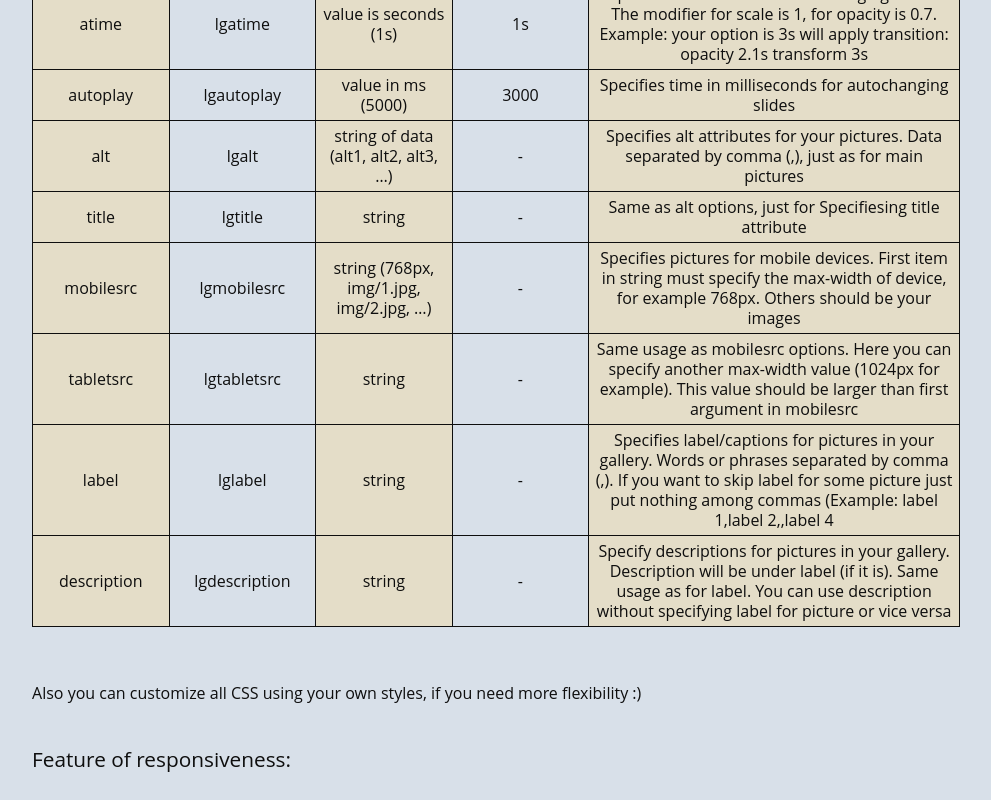
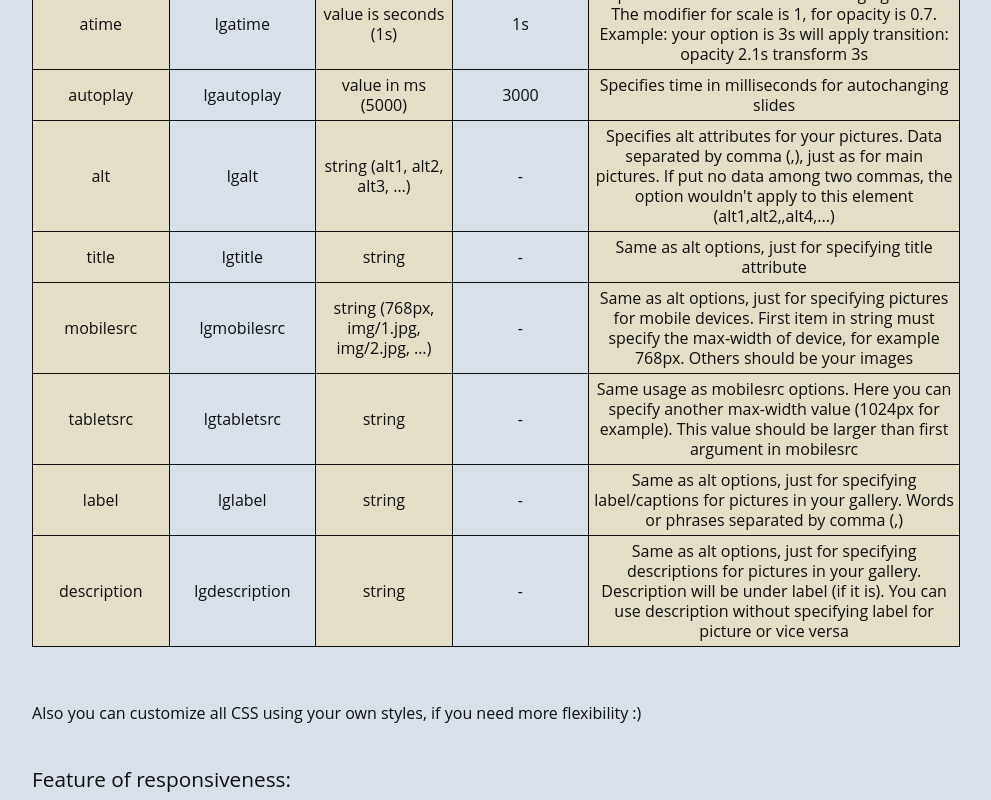
Before and after one commit to mopcweb/LGallery, a website: page app/index.html in a window 1280 px wide. Shown: the part 3360-4160 px from the top of the page, without its empty margins (144-1135 px from the left). Drawn offline with Linux system fonts and the light colour scheme.

Commit message:
fix css & html bugs

```diff
--- a/app/index.html
+++ b/app/index.html
@@ -276,7 +276,7 @@
           <tr>
             <th>Option</th>
             <th>Data-attribute (Ex.: data-lgwidth)</th>
-            <th>Type of value</th>
+            <th>Type of value (Example)</th>
             <th>Default</th>
             <th>Description</th>
           </tr>
@@ -327,7 +327,7 @@
           <tr>
             <td>-</td>
             <td>lghover</td>
-            <td>value in ms (500</td>
+            <td>value in ms (500)</td>
             <td>300</td>
             <td>This option should be used, if you have any transform effect on hovering your parent element, to prevent a conflict with lgallery.min.js. Value is time of cancelling you animation hover effect</td>
           </tr>
@@ -355,23 +355,23 @@
           <tr>
             <td>alt</td>
             <td>lgalt</td>
-            <td>string of data (alt1, alt2, alt3, …)</td>
+            <td>string (alt1, alt2, alt3, …)</td>
             <td>-</td>
-            <td>Specifies alt attributes for your pictures. Data separated by comma (,), just as for main pictures</td>
+            <td>Specifies alt attributes for your pictures. Data separated by comma (,), just as for main pictures. If put no data among two commas, the option wouldn't apply to this element (alt1,alt2,,alt4,...)</td>
           </tr>
           <tr>
             <td>title</td>
             <td>lgtitle</td>
             <td>string</td>
             <td>-</td>
-            <td>Same as alt options, just for Specifiesing title attribute</td>
+            <td>Same as alt options, just for specifying title attribute</td>
           </tr>
           <tr>
             <td>mobilesrc</td>
             <td>lgmobilesrc</td>
             <td>string (768px, img/1.jpg, img/2.jpg, …) </td>
             <td>-</td>
-            <td>Specifies pictures for mobile devices. First item in string must specify the max-width of device, for example 768px. Others should be your images</td>
+            <td>Same as alt options, just for specifying pictures for mobile devices. First item in string must specify the max-width of device, for example 768px. Others should be your images</td>
           </tr>
           <tr>
             <td>tabletsrc</td>
@@ -385,14 +385,14 @@
             <td>lglabel</td>
             <td>string</td>
             <td>-</td>
-            <td>Specifies label/captions for pictures in your gallery. Words or phrases separated by comma (,). If you want to skip label for some picture just put nothing among commas (Example: label 1,label 2,,label 4</td>
+            <td>Same as alt options, just for specifying label/captions for pictures in your gallery. Words or phrases separated by comma (,)</td>
           </tr>
           <tr>
             <td>description</td>
             <td>lgdescription</td>
             <td>string</td>
             <td>-</td>
-            <td>Specify descriptions for pictures in your gallery. Description will be under label (if it is). Same usage as for label. You can use description without specifying label for picture or vice versa</td>
+            <td>Same as alt options, just for specifying descriptions for pictures in your gallery. Description will be under label (if it is). You can use description without specifying label for picture or vice versa</td>
           </tr>
         </tbody>
       </table>
@@ -574,23 +574,23 @@
           <tr>
             <td>alt</td>
             <td>lgalt</td>
-            <td>string of data (alt1, alt2, alt3, …)</td>
+            <td>string (alt1, alt2, alt3, …)</td>
             <td>-</td>
-            <td>Specifies alt attributes for your pictures. Data separated by comma (,), just as for main pictures</td>
+            <td>Specifies alt attributes for your pictures. Data separated by comma (,), just as for main pictures. If put no data among two commas, the option wouldn't apply to this element (alt1,alt2,,alt4,...)</td>
           </tr>
           <tr>
             <td>title</td>
             <td>lgtitle</td>
             <td>string</td>
             <td>-</td>
-            <td>Same as alt options, just for Specifiesing title attribute</td>
+            <td>Same as alt options, just for specifying title attribute</td>
           </tr>
           <tr>
             <td>mobilesrc</td>
             <td>lgmobilesrc</td>
             <td>string (768px, img/1.jpg, img/2.jpg, …) </td>
             <td>-</td>
-            <td>Specifies pictures for mobile devices. First item in string must specify the max-width of device, for example 768px. Others should be your images</td>
+            <td>Same as alt options, just for specifying pictures for mobile devices. First item in string must specify the max-width of device, for example 768px. Others should be your images</td>
           </tr>
           <tr>
             <td>tabletsrc</td>
@@ -604,14 +604,14 @@
             <td>lglabel</td>
             <td>string</td>
             <td>-</td>
-            <td>Specifies label/captions for pictures in your gallery. Words or phrases separated by comma (,). If you want to skip label for some picture just put nothing among commas (Example: label 1,label 2,,label 4</td>
+            <td>Same as alt options, just for specifying label/captions for pictures in your gallery. Words or phrases separated by comma (,)</td>
           </tr>
           <tr>
             <td>description</td>
             <td>lgdescription</td>
             <td>string</td>
             <td>-</td>
-            <td>Specify descriptions for pictures in your gallery. Description will be under label (if it is). Same usage as for label. You can use description without specifying label for picture or vice versa</td>
+            <td>Same as alt options, just for specifying descriptions for pictures in your gallery. Description will be under label (if it is). You can use description without specifying label for picture or vice versa</td>
           </tr>
         </tbody>
       </table>
@@ -999,7 +999,7 @@
               <br /> <br />
               - and set to it a specific object with options <b>(non-required argument)</b>
             </td>
-            <td>Another variant of creating a gallery. Please, do not use it with initLG() on one page. This method gives you an opportunity to create LGallery  to</td>
+            <td>Another variant of creating a gallery. Please, do not use it with initLG() on one page. This method gives you an opportunity to create LGallery to the specific element with object of options</td>
           </tr>
         </tbody>
       </table>
--- a/app/sass/lgallery.sass
+++ b/app/sass/lgallery.sass
@@ -98,6 +98,8 @@
   &-Counter
     right: auto
     left: 10px
+    justify-content: flex-start !important
+    width: 70px !important
     font-family: sans-serif
     font-weight: lighter
     color: #fff
```
Also changed, not shown: app/css/lgallery.min.css, app/css/unmin/lgallery.css, dist/css/lgallery.min.css, dist/index.html.
